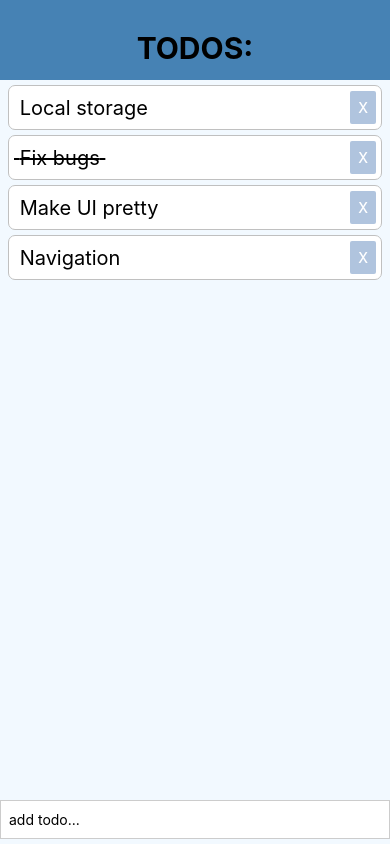
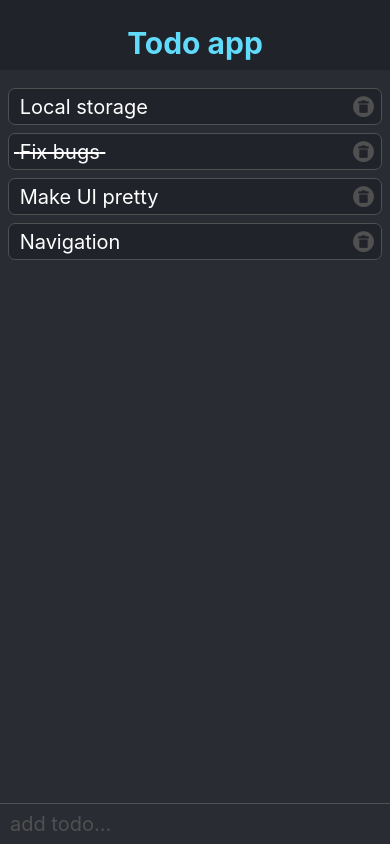
Before and after one commit to mvehkaoj/reactNativeDemo, a React Native app: screen / in a window 390 px wide. Built offline with nearby package versions, Linux system fonts and the light colour scheme.

Commit message:
Local storage! Also styling.
Made local storage using AsyncStorage.

Local storage gets updated with runAfterInteractions and data from storage gets pushed to the app state on load.

Also made the ui look nicer.

```diff
--- a/App.js
+++ b/App.js
@@ -1,5 +1,13 @@
-import React, {useState} from 'react';
-import { StyleSheet, Text, View, FlatList, Alert, Keyboard, TouchableWithoutFeedback, KeyboardAvoidingView } from 'react-native';
+import React, {useState, useEffect} from 'react';
+import {  StyleSheet,
+          View,
+          FlatList,
+          Alert,
+          Keyboard,
+          TouchableWithoutFeedback,
+          KeyboardAvoidingView,
+          AsyncStorage,
+          InteractionManager } from 'react-native';
 import Header from './components/Header'
 import Todoitem from './components/Todoitem'
 import Addtodo from './components/Addtodo'
@@ -13,13 +21,45 @@ export default function App() {
     { todoItem: 'Navigation', done: false, key: '4'}
   ]);
 
+  useEffect(() => {
+    // write data from AsyncStorage to todos state when loading app
+    getData()
+    return () => {
+      // cleanup
+    };
+  }, [])
+
+  const saveData = async () => {
+    try {
+      await AsyncStorage.setItem('todos', JSON.stringify(todos));
+    } catch (error) {
+      console.log(error)
+    }
+  }
+
+  InteractionManager.runAfterInteractions(() => {
+    //saves state to AsyncStorage when user interactions are done.
+    saveData()
+  });
+
+  const getData = async () => {
+    try {
+      const data = await AsyncStorage.getItem('todos');
+      if (data !== null) {
+        console.log(data);
+        let parseData = JSON.parse(data)
+        setTodo(parseData)
+      }
+    } catch (error) {
+        console.log(error)
+    }
+  }
 
   const deleteHandler = (key) => {
     setTodo((prevTodos) => {
         return prevTodos.filter(todo => todo.key != key);
-    })
+    });
   }
-
 
 const doneHandler = (key) => {
   const newTodos = todos.map(todo => {
@@ -37,12 +77,12 @@ const doneHandler = (key) => {
       setTodo((prevTodos) => {
         return [
           ...prevTodos,
-          { todoItem: text, done: false, key: Math.random().toString() },
+          { todoItem: text, done: false, key: Math.random().toString() }
         ];
       })
     } else {
       Alert.alert('ERROR!', 'Todos cannot be empty!')
-    }
+    };
   }
 
 
@@ -56,12 +96,23 @@ const doneHandler = (key) => {
           <Header style={styles.header} />
           {/* header component */}
 
+          {/* <Button
+          title="Save"
+          onPress={() => saveData()}
+        />
+
+        <Button
+          title="Get"
+          onPress={() => getData()}
+        /> */}
+
         <View style={styles.content}>
 
         {/*Data from the todos state get passed to the Todoitem component as a data prop.
         itemKey prop passes the key of the todo object for the pressHandler function*/}
 
           <FlatList
+          style={styles.list}
           data={todos}
           renderItem={({ item }) => (
             <Todoitem itemKey={item.key} done={item.done} data={item.todoItem} pressDone={doneHandler} pressHandler={deleteHandler}/>
@@ -76,8 +127,6 @@ const doneHandler = (key) => {
             <Addtodo submitHandler={submitHandler} />
         </View>
 
-
-        {/* <Text style={styles.footer}>Todo list by: Matti Vehkaoja</Text> */}
       </KeyboardAvoidingView>
     </TouchableWithoutFeedback>
 
@@ -89,7 +138,7 @@ const styles = StyleSheet.create({
   container: {
     flex: 1,
     alignSelf: 'stretch',
-    backgroundColor: '#f2f9ff',
+    backgroundColor: '#292c33',
 
   },
   header: {
@@ -99,12 +148,10 @@ const styles = StyleSheet.create({
   content: {
     flex: 2,
   },
+  list:{
+    paddingTop: 10,
+  },
   addForm:{
-    flex: 1,
     justifyContent: 'flex-end',
-  },
-  footer: {
-
-    textAlign: 'center',
-  },
+  }
 });
--- a/components/Addtodo.js
+++ b/components/Addtodo.js
@@ -18,6 +18,7 @@ export default class Addtodo extends Component {
                 ref={component => this.textInput = component}
                 style={styles.inputBox}
                 placeholder='add todo...'
+                placeholderTextColor='#505050'
                 clearButtonMode='always'
                 onChangeText={(text) => this.setState({text})}
                 returnKeyType='done'
@@ -31,12 +32,15 @@ export default class Addtodo extends Component {
 
 const styles = StyleSheet.create({
     inputBox: {
-        marginBottom: 5,
+        marginBottom: 0,
         marginTop: 2,
-        paddingHorizontal: 8,
-        paddingVertical: 10,
-        borderWidth: 1,
-        borderColor: '#ccc',
-        backgroundColor: '#fff',
+        paddingHorizontal: 10,
+        paddingVertical: 8,
+        borderWidth: 0,
+        borderTopWidth: 1,
+        borderColor: '#505050',
+        backgroundColor: '#292c33',
+        color: '#fff',
+        fontSize: 20,
     }
 })
--- a/components/Header.js
+++ b/components/Header.js
@@ -5,7 +5,7 @@ export default class Header extends Component {
     render() {
         return (
             <View style={styles.container}>
-                <Text style={styles.header}> TODOS: </Text>
+                <Text style={styles.header}> Todo app </Text>
             </View>
         )
     }
@@ -16,14 +16,14 @@ const styles = StyleSheet.create({
         fontSize: 30,
         fontWeight: 'bold',
         textAlign: 'center',
-
+        color: '#61dbfb',
         paddingBottom: 20,
 
     },
     container: {
-        paddingTop: 30,
+        paddingTop: 25,
         alignSelf: 'stretch',
-        height: 80,
-        backgroundColor: 'steelblue',
+        height: 70,
+        backgroundColor: '#20232a',
     }
   });
--- a/components/Todoitem.js
+++ b/components/Todoitem.js
@@ -1,5 +1,6 @@
 import React, { Component } from 'react'
 import { Text, StyleSheet, View, TouchableOpacity, Button } from 'react-native'
+import Deletebutton from './buttons/Deletebutton'
 
 export default class Todoitem extends Component {
 
@@ -36,7 +37,8 @@ export default class Todoitem extends Component {
             <View style={styles.container}>
             <TouchableOpacity style={styles.touchableContainer} onPress={() => this.props.pressDone(this.props.itemKey)}>
                 <Text ref={component => this._textBox = component} style={[styles.text, this.doneStyle()]}> {this.props.data} </Text>
-                <Button title='X' color='lightsteelblue' onPress={() => this.props.pressHandler(this.props.itemKey)}/>
+                {/* <Button title='X' color='lightsteelblue' onPress={() => this.props.pressHandler(this.props.itemKey)}/> */}
+                <Deletebutton press={() => this.props.pressHandler(this.props.itemKey)}/>
             </TouchableOpacity>
 
             </View>
@@ -48,16 +50,17 @@ const styles = StyleSheet.create({
     text: {
         flex: 3,
         fontSize: 20,
+        color: '#fff'
     },
     touchableContainer: {
         flexDirection: 'row',
         alignItems: 'center',
         padding: 5,
-        backgroundColor: '#fff',
+        backgroundColor: '#20232a',
         marginHorizontal: 8,
-        marginTop: 5,
+        marginTop: 8,
         borderWidth: 1,
-        borderColor: '#c0c0c0',
+        borderColor: '#505050',
         borderRadius: 7,
 
     },
--- /dev/null
+++ b/components/buttons/Deletebutton.js
@@ -0,0 +1,17 @@
+import React, { Component } from 'react'
+import { Text, StyleSheet, View, TouchableOpacity } from 'react-native'
+import { MaterialCommunityIcons } from '@expo/vector-icons';
+
+export default class Deletebutton extends Component {
+    render() {
+        return (
+            <View>
+            <TouchableOpacity onPress={this.props.press}>
+                <MaterialCommunityIcons name='delete-circle' size={25} color='#505050'></MaterialCommunityIcons>
+            </TouchableOpacity>
+            </View>
+        )
+    }
+}
+
+const styles = StyleSheet.create({})
```
